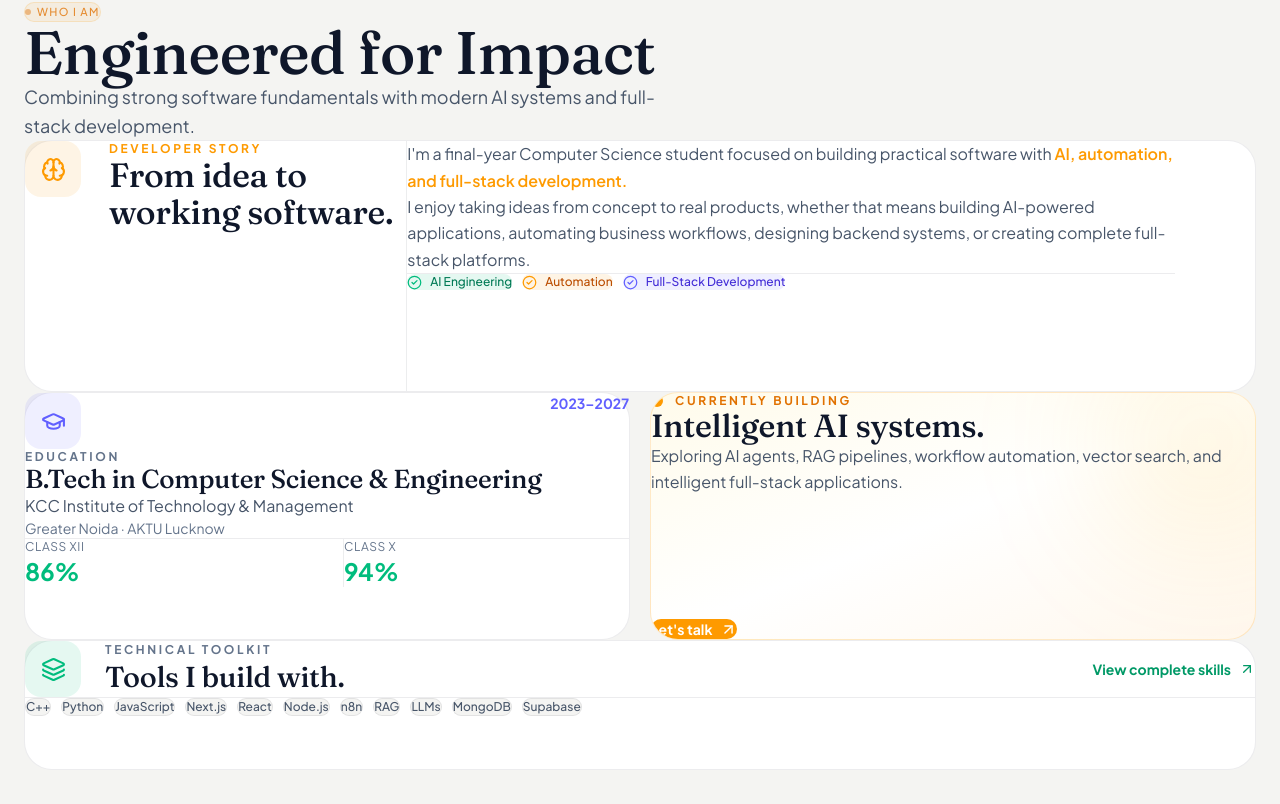
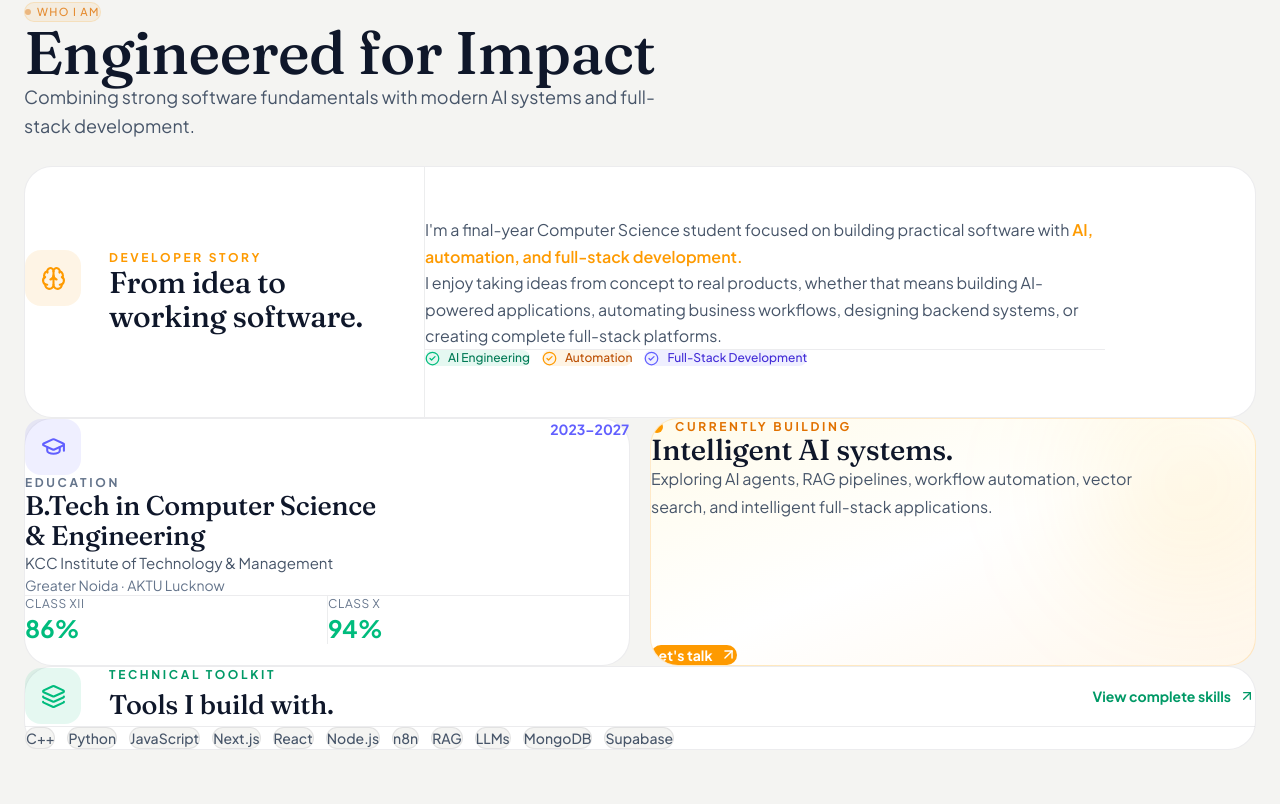
Before and after one commit to owais-usmani-017/Port-Folio, a Next.js app: page / in a window 1280 px wide. Shown: the part 856-1660 px from the top of the page. Built offline with nearby package versions, Linux system fonts and the light colour scheme.

Commit message:
developer story fixed in about section

```diff
--- a/src/app/globals.css
+++ b/src/app/globals.css
@@ -177,8 +177,10 @@ h1, h2, .font-display {
 
 
 .about-container {
-  width: min(1310px, calc(100% - 48px));
-  margin: 0 auto;
+  width: 1305px;
+  max-width: calc(100% - 48px);
+  margin-left: auto;
+  margin-right: auto;
 }
 
 .section {
--- a/src/components/sections/About.tsx
+++ b/src/components/sections/About.tsx
@@ -65,41 +65,47 @@ export default function About() {
       className="section overflow-hidden bg-[var(--section-bg)]"
     >
       <div className="about-container">
+        {/* Section Heading */}
         <SectionHeading
           eyebrow="Who I Am"
           title="Engineered for Impact"
           subtitle="Combining strong software fundamentals with modern AI systems and full-stack development."
         />
+        <br />
 
         {/* Developer Story */}
         <motion.article
           {...reveal}
           transition={{ duration: 0.7 }}
-          className="mt-8 h-[252px] rounded-[28px] border border-[var(--border)] bg-white px-8 py-7 md:px-9 md:py-8 lg:px-10"
+          className="mt-8 h-[252px] rounded-[28px] border border-[var(--border)] bg-white px-9 py-8"
         >
-          <div className="grid h-full lg:grid-cols-[0.62fr_1.38fr]">
-            {/* Left side */}
-            <div className="flex items-start gap-7 lg:pr-8">
+          <div className="grid h-full lg:grid-cols-[400px_1fr]">
+            {/* Left: Developer Profile */}
+            <div className="flex h-full items-center border-r border-[var(--border)] pr-10">
+              <div className="flex items-start gap-7">
+                {/* Icon */}
                 <div className="flex h-14 w-14 shrink-0 items-center justify-center rounded-2xl bg-amber-500/10 text-amber-500">
                   <Brain size={25} />
                 </div>
 
+                {/* Label + Heading */}
                 <div className="pt-1">
                   <p className="text-xs font-bold uppercase tracking-[0.22em] text-amber-500">
                     Developer Story
                   </p>
 
-                <h3 className="font-display mt-4 max-w-[360px] text-3xl font-medium leading-[1.08] text-[var(--primary)] md:text-[2.1rem]">
+                  <h3 className="font-display mt-4 max-w-[280px] text-[30px] font-medium leading-[1.12] text-[var(--primary)]">
                     From idea to
                     <br />
                     working software.
                   </h3>
                 </div>
               </div>
+            </div>
 
-            {/* Right side */}
-            <div className="mt-8 lg:mt-0 lg:border-l lg:border-[var(--border)] lg:pl-10">
-              <div className="max-w-3xl">
+            {/* Right: Description */}
+            <div className="flex h-full items-center pl-10">
+              <div className="w-full max-w-[680px]">
                 <p className="text-base leading-[1.65] text-[var(--secondary)]">
                   I&apos;m a final-year Computer Science student focused on
                   building practical software with{" "}
@@ -108,14 +114,15 @@ export default function About() {
                   </span>
                 </p>
 
-                <p className="mt-3 text-base leading-[1.65] text-[var(--secondary)]">
+                <p className="mt-4 text-base leading-[1.65] text-[var(--secondary)]">
                   I enjoy taking ideas from concept to real products, whether
                   that means building AI-powered applications, automating
                   business workflows, designing backend systems, or creating
                   complete full-stack platforms.
                 </p>
 
-                <div className="mt-3 flex flex-wrap gap-2.5 border-t border-[var(--border)] pt-3">
+                {/* Focus pills */}
+                <div className="mt-4 flex flex-wrap gap-3 border-t border-[var(--border)] pt-4">
                   {focusAreas.map((area) => (
                     <span
                       key={area.label}
@@ -140,28 +147,29 @@ export default function About() {
           <motion.article
             {...reveal}
             transition={{ duration: 0.7, delay: 0.08 }}
-            className="h-[248px] rounded-[28px] border border-[var(--border)] bg-white px-8 py-7 md:px-9 md:py-8"
+            className="h-[248px] rounded-[28px] border border-[var(--border)] bg-white px-9 py-7"
           >
             <div className="flex items-start justify-between gap-6">
               <div className="flex h-14 w-14 items-center justify-center rounded-2xl bg-indigo-500/10 text-indigo-500">
                 <GraduationCap size={25} />
               </div>
 
-              <span className="pt-1 text-sm font-bold text-indigo-500">
+              <span className="pt-2 text-sm font-bold text-indigo-500">
                 2023–2027
               </span>
             </div>
 
-            <div className="mt-4">
+            <div className="mt-5">
               <p className="text-xs font-bold uppercase tracking-[0.22em] text-[var(--foreground-muted)]">
                 Education
               </p>
 
-              <h3 className="font-display mt-3 max-w-xl text-[26px] font-medium leading-[1.12] text-[var(--primary)]">
-                B.Tech in Computer Science & Engineering
+              <h3 className="font-display mt-4 max-w-[470px] text-[27px] font-medium leading-[1.12] text-[var(--primary)]">
+                B.Tech in Computer Science
+                <br />& Engineering
               </h3>
 
-              <p className="mt-3 text-base text-[var(--secondary)]">
+              <p className="mt-3 text-[15px] text-[var(--secondary)]">
                 KCC Institute of Technology & Management
               </p>
 
@@ -170,13 +178,13 @@ export default function About() {
               </p>
             </div>
 
-            <div className="mt-4 grid grid-cols-2 gap-8 border-t border-[var(--border)] pt-3">
+            <div className="mt-4 grid grid-cols-2 border-t border-[var(--border)] pt-3">
               <div>
                 <p className="text-xs uppercase tracking-wider text-[var(--foreground-muted)]">
                   Class XII
                 </p>
 
-                <p className="mt-1 text-2xl font-bold text-emerald-500">86%</p>
+                <p className="mt-2 text-2xl font-bold text-emerald-500">86%</p>
               </div>
 
               <div className="border-l border-[var(--border)] pl-8">
@@ -184,7 +192,7 @@ export default function About() {
                   Class X
                 </p>
 
-                <p className="mt-1 text-2xl font-bold text-emerald-500">94%</p>
+                <p className="mt-2 text-2xl font-bold text-emerald-500">94%</p>
               </div>
             </div>
           </motion.article>
@@ -193,9 +201,9 @@ export default function About() {
           <motion.article
             {...reveal}
             transition={{ duration: 0.7, delay: 0.16 }}
-            className="relative h-[248px] overflow-hidden rounded-[28px] border border-amber-500/20 bg-gradient-to-br from-amber-50 via-white to-orange-50 px-8 py-7 md:px-9 md:py-8"
+            className="relative h-[248px] overflow-hidden rounded-[28px] border border-amber-500/20 bg-gradient-to-br from-amber-50 via-white to-orange-50 px-9 py-7"
           >
-            <div className="absolute -right-16 -top-16 h-56 w-56 rounded-full bg-amber-400/10 blur-3xl" />
+            <div className="absolute -right-12 -top-12 h-56 w-56 rounded-full bg-amber-400/10 blur-3xl" />
 
             <div className="relative flex h-full flex-col justify-between">
               <div>
@@ -210,11 +218,11 @@ export default function About() {
                   </span>
                 </div>
 
-                <h3 className="font-display mt-5 max-w-lg text-3xl font-medium leading-[1.05] text-[var(--primary)] md:text-[2rem]">
+                <h3 className="font-display mt-5 text-[29px] font-medium leading-[1.05] text-[var(--primary)]">
                   Intelligent AI systems.
                 </h3>
 
-                <p className="mt-4 max-w-xl text-base leading-[1.65] text-[var(--secondary)]">
+                <p className="mt-5 max-w-[500px] text-base leading-[1.7] text-[var(--secondary)]">
                   Exploring AI agents, RAG pipelines, workflow automation,
                   vector search, and intelligent full-stack applications.
                 </p>
@@ -222,7 +230,7 @@ export default function About() {
 
               <a
                 href="#contact"
-                className="mt-4 inline-flex w-fit items-center gap-2 rounded-xl bg-amber-500 px-5 py-3 text-sm font-bold text-white transition-all duration-300 hover:-translate-y-1 hover:bg-orange-500 hover:shadow-lg hover:shadow-amber-500/20"
+                className="inline-flex w-fit items-center gap-2 rounded-xl bg-amber-500 px-5 py-3 text-sm font-bold text-white transition-all duration-300 hover:-translate-y-1 hover:bg-orange-500 hover:shadow-lg hover:shadow-amber-500/20"
               >
                 Let&apos;s talk
                 <ArrowUpRight size={17} />
@@ -235,20 +243,20 @@ export default function About() {
         <motion.article
           {...reveal}
           transition={{ duration: 0.7, delay: 0.24 }}
-          className="mt-5 h-[130px] rounded-[28px] border border-[var(--border)] bg-white px-8 py-6 md:px-9 md:py-7"
+          className="mt-5 rounded-[28px] border border-[var(--border)] bg-white px-9 py-6"
         >
-          <div className="flex flex-col gap-5 md:flex-row md:items-center md:justify-between">
-            <div className="flex items-center gap-6">
+          <div className="flex items-center justify-between gap-8">
+            <div className="flex items-center gap-7">
               <div className="flex h-14 w-14 shrink-0 items-center justify-center rounded-2xl bg-emerald-500/10 text-emerald-500">
                 <Layers size={25} />
               </div>
 
               <div>
-                <p className="text-xs font-bold uppercase tracking-[0.22em] text-[var(--foreground-muted)]">
+                <p className="text-xs font-bold uppercase tracking-[0.22em] text-emerald-600">
                   Technical Toolkit
                 </p>
 
-                <h3 className="font-display mt-2 text-2xl font-medium text-[var(--primary)] md:text-[1.8rem]">
+                <h3 className="font-display mt-2 text-[27px] font-medium text-[var(--primary)]">
                   Tools I build with.
                 </h3>
               </div>
@@ -256,18 +264,18 @@ export default function About() {
 
             <a
               href="#skills"
-              className="inline-flex w-fit items-center gap-2 text-sm font-bold text-emerald-600 transition-transform duration-200 hover:translate-x-1"
+              className="inline-flex items-center gap-2 text-sm font-bold text-emerald-600 transition-transform duration-200 hover:translate-x-1"
             >
               View complete skills
               <ArrowUpRight size={16} />
             </a>
           </div>
 
-          <div className="mt-4 flex flex-wrap gap-2.5 border-t border-[var(--border)] pt-3">
+          <div className="mt-4 flex flex-wrap gap-3 border-t border-[var(--border)] pt-4">
             {techStack.map((technology) => (
               <span
                 key={technology}
-                className="rounded-full border border-[var(--border)] bg-[var(--section-bg)] px-4 py-1.5 text-xs font-medium text-[var(--secondary)] transition-all duration-200 hover:-translate-y-1 hover:border-amber-400 hover:text-amber-500"
+                className="rounded-full border border-[var(--border)] bg-[var(--section-bg)] px-5 py-2 text-sm font-medium text-[var(--secondary)] transition-all duration-200 hover:-translate-y-1 hover:border-amber-400 hover:text-amber-500"
               >
                 {technology}
               </span>
```
Lines whose indentation alone changed are shown as unchanged.
